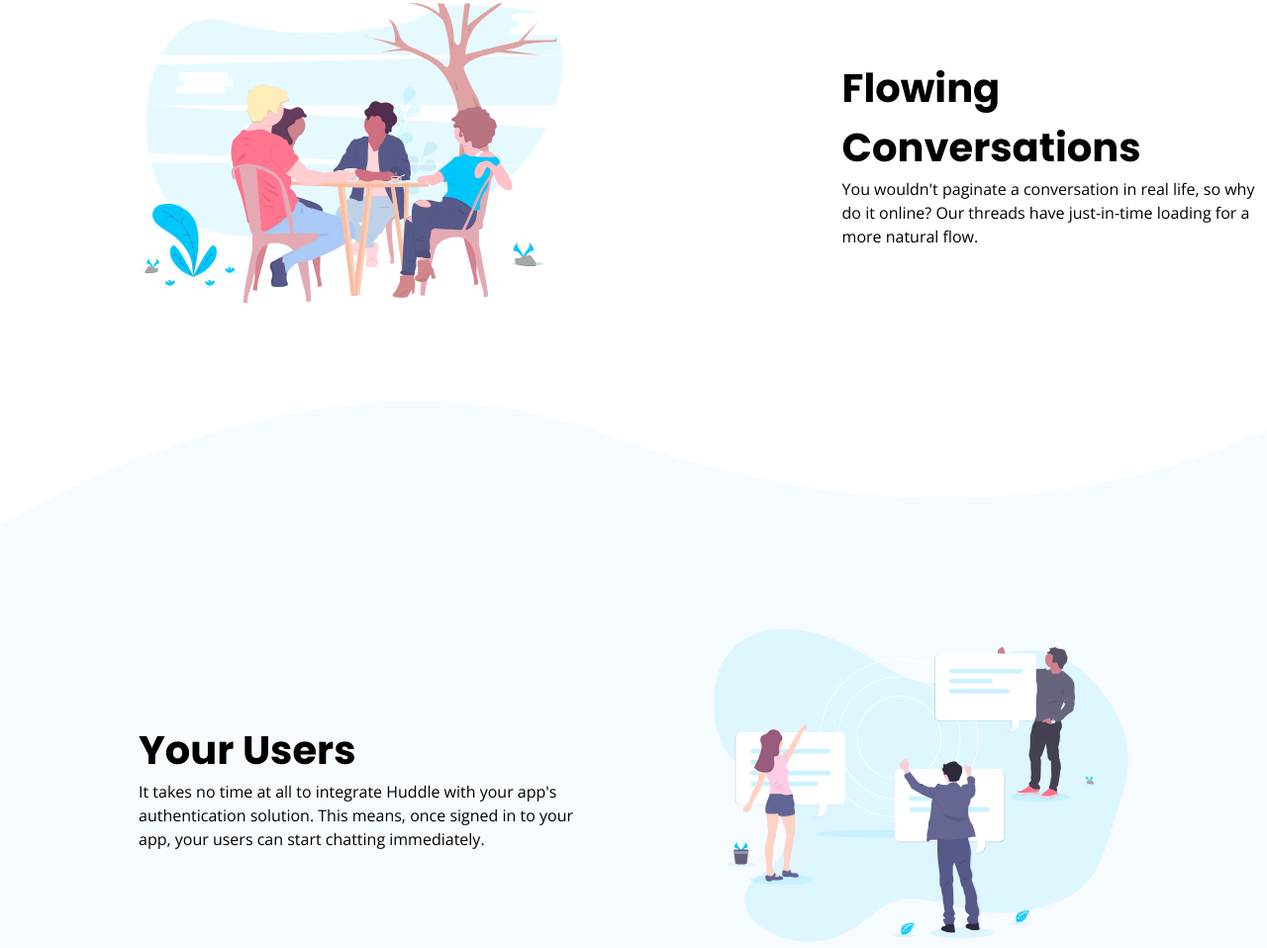
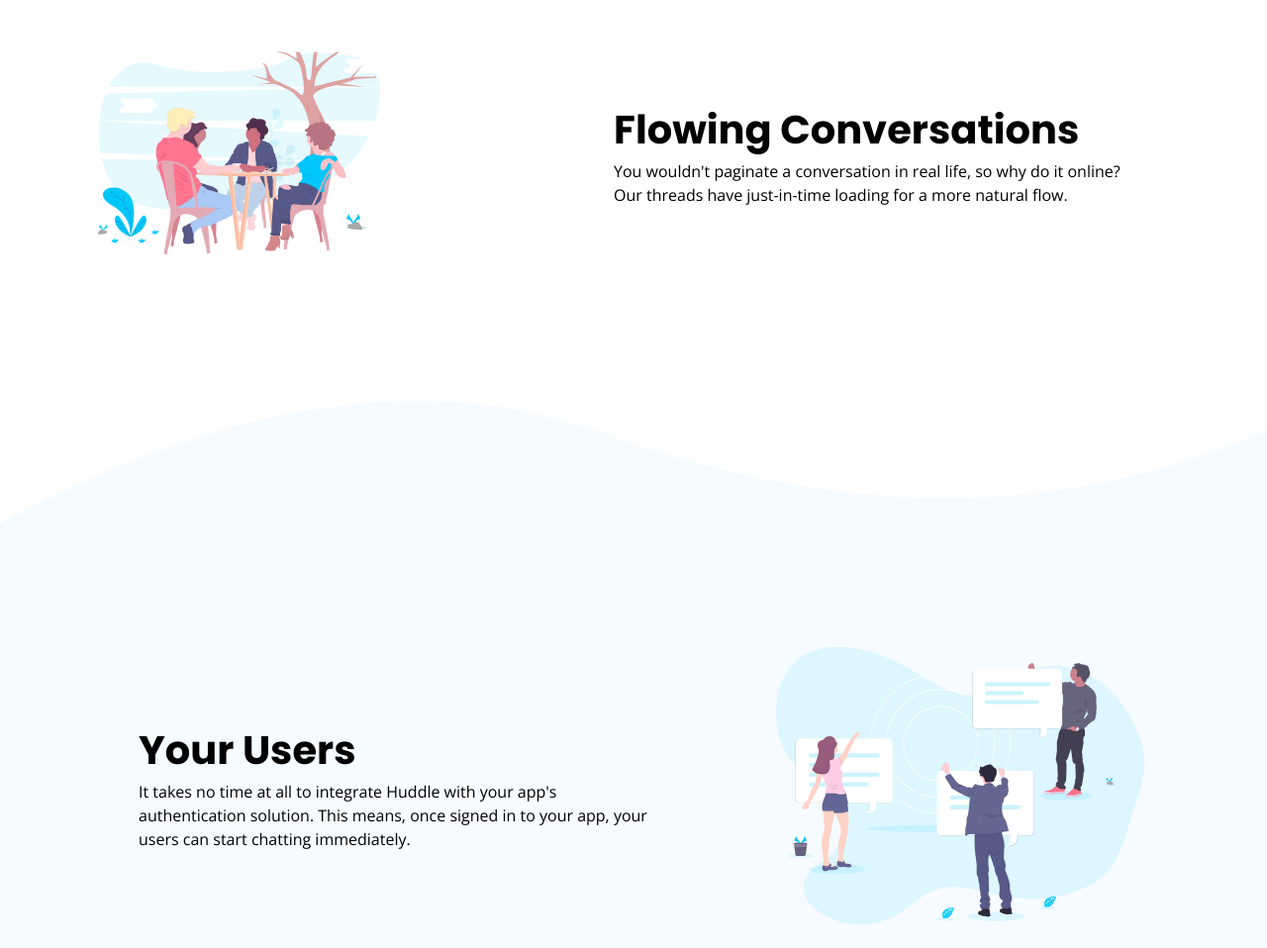
Before and after one commit to Michael-Kodea/huddle-landing-page, a plain HTML site: page index.html in a window 1280 px wide. Shown: the part 2819-3777 px from the top of the page at 99% size. Drawn offline with nearby package versions, Linux system fonts and the light colour scheme.

Commit message:
Add files via upload

```diff
--- a/index.html
+++ b/index.html
@@ -121,7 +121,7 @@
       </div>
       <div class="section-text">
         <h3>Flowing Conversations</h3>
-        <p>
+        <p class="section1-width-flowing">
           You wouldn't paginate a conversation in real life, so why do it
           online? Our threads have just-in-time loading for a more natural flow.
         </p>
@@ -136,7 +136,7 @@
     <div class="section1-3">
       <div class="section-text">
         <h3>Your Users</h3>
-        <p>
+        <p class="section1-width">
           It takes no time at all to integrate Huddle with your app's
           authentication solution. This means, once signed in to your app, your
           users can start chatting immediately.
--- a/style.css
+++ b/style.css
@@ -216,7 +216,12 @@
       }
 
       .section1-width {
-        width: 500px;
+        width: 520px;
+      }
+
+      .section1-width-flowing {
+        width: 520px;
+        margin-right: 140px;
       }
 
       .section-text p {
```
